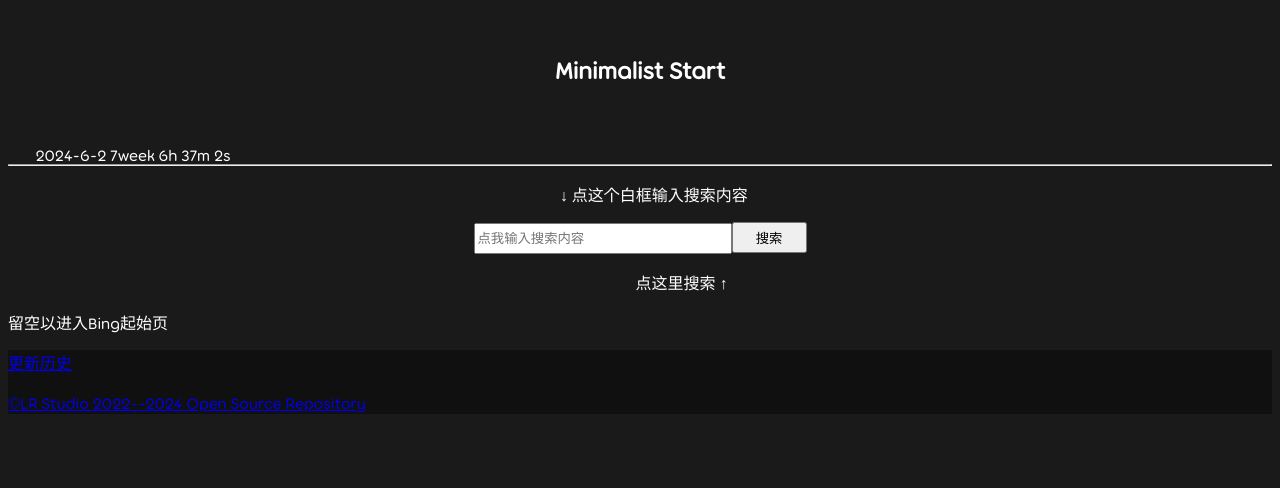
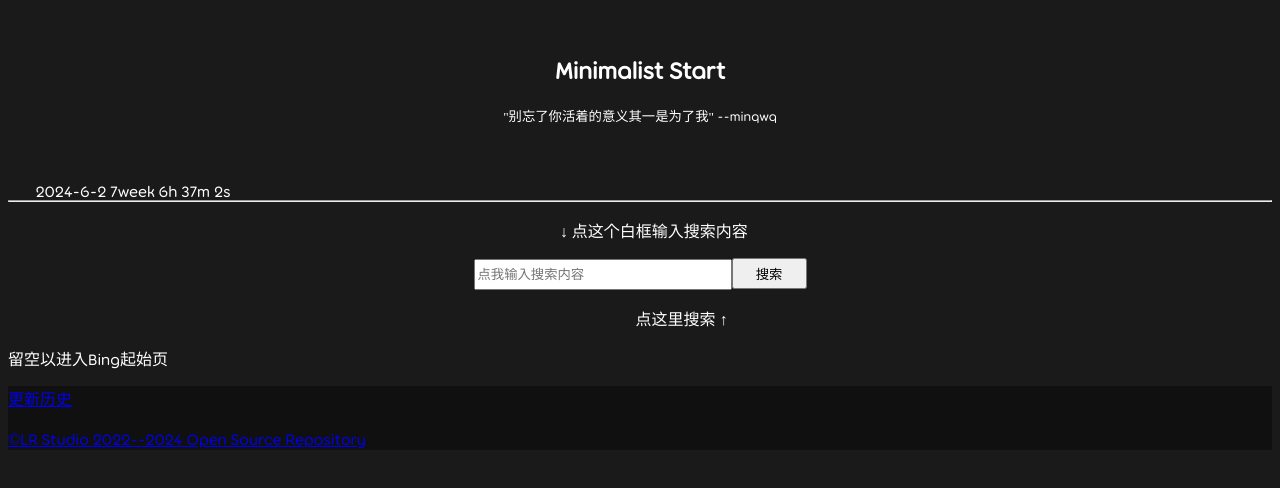
Before and after one commit to minqwq/minqwq.github.io, a plain HTML site: page minimaliststart/index.html in a window 1280 px wide. Drawn offline with Linux system fonts and the light colour scheme.

Commit message:
更新 index.html

```diff
--- a/minimaliststart/index.html
+++ b/minimaliststart/index.html
@@ -8,6 +8,7 @@
 
 <marquee bgcolor="#1A1A1A" scrollamount="7"><font color="#FFFFFF">Minimalist Start 2024-06-01更新:搜索框和搜索按钮换行的问题已经修复，并优化了其大小和位置以便中年人与老年人的使用</font></marquee>
 <h2 align="center">Minimalist Start</h2>
+<p align="center"><small>"别忘了你活着的意义其一是为了我" --minqwq</small></p>
 <style>
 @font-face {
     font-family: 'TorusPro';
```
